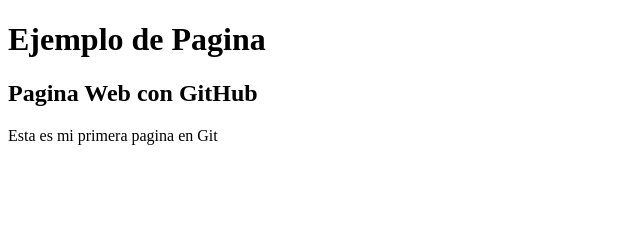
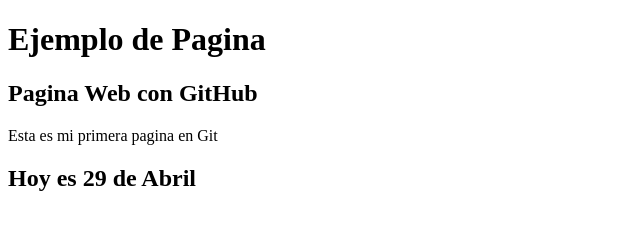
Before and after one commit to Ever-Gomez/Miweb, a plain HTML site: page index.html in a window 1280 px wide. Shown: the whole page, without its empty margins (0-640 px from the left). Drawn offline with Linux system fonts and the light colour scheme.

Commit message:
Creacion de etiqueta "h2"

```diff
--- a/index.html
+++ b/index.html
@@ -9,5 +9,6 @@
     <h1>Ejemplo de Pagina</h1>
     <h2>Pagina Web con GitHub</h2>
     <p>Esta es mi primera pagina en Git</p>
+    <h2>Hoy es 29 de Abril</h2>
 </body>
 </html>
```
